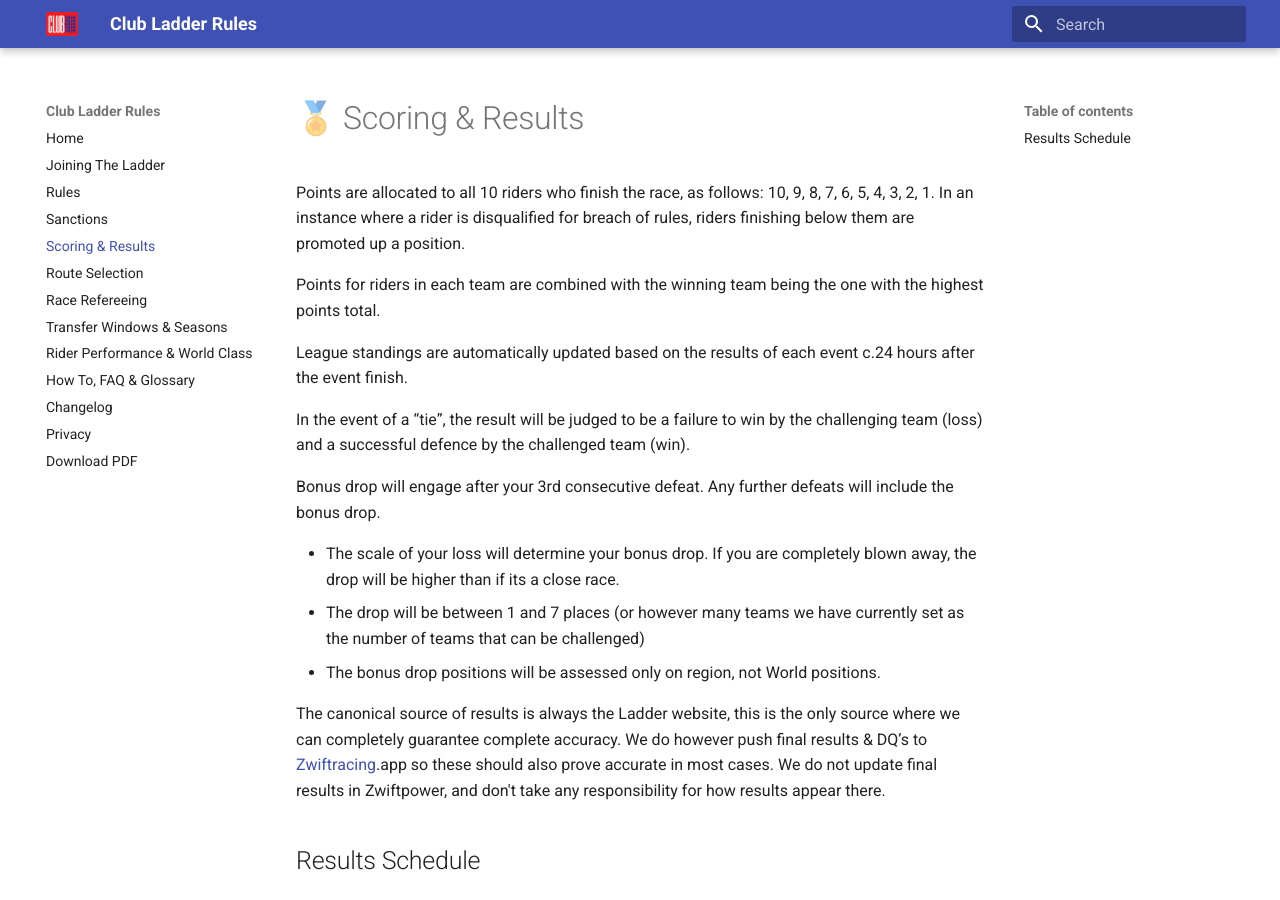
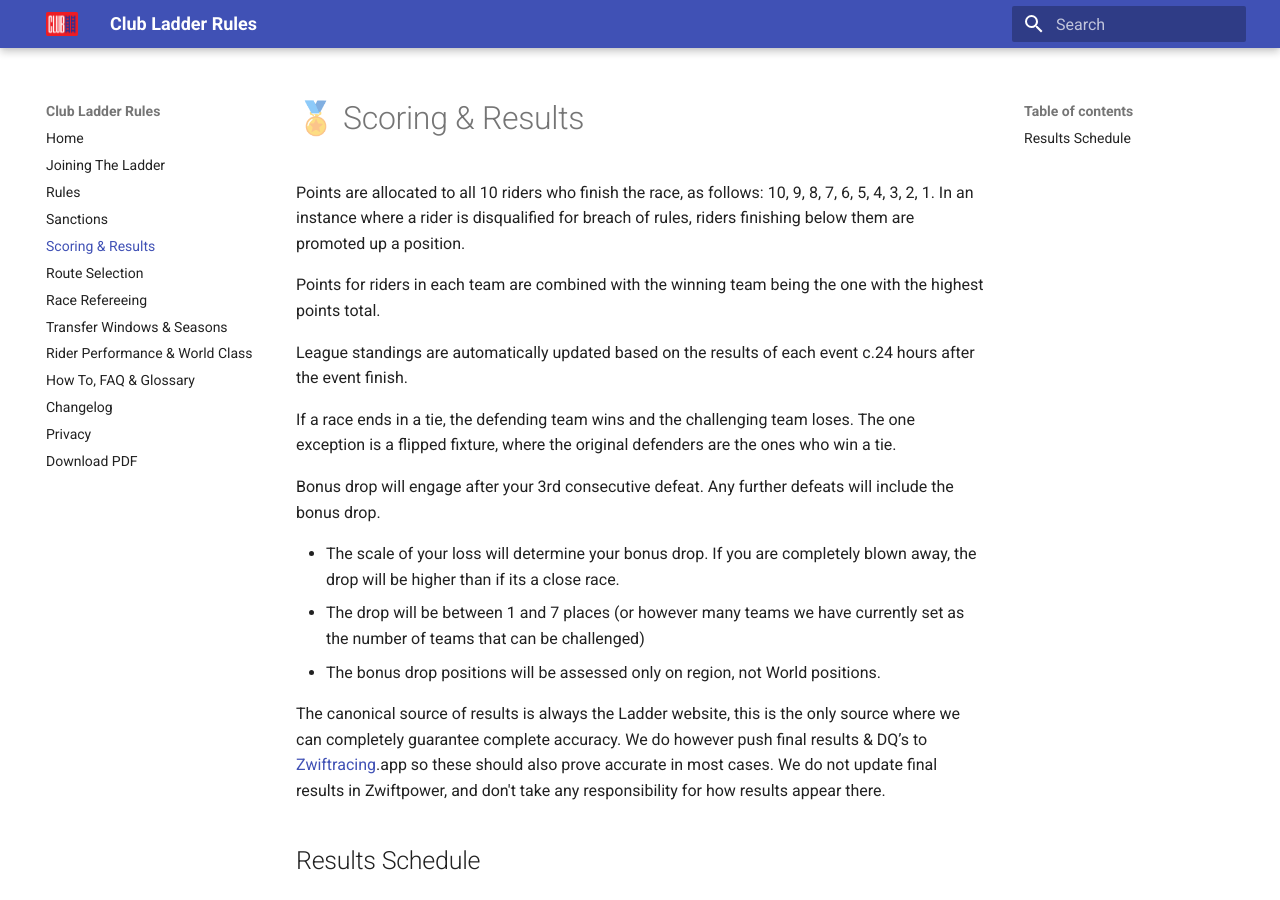
Before and after one commit to gazhay/rules-clubladder, an MkDocs documentation site: the page built from docs/scoring.md, in a window 1280 px wide and 900 px high. Built offline with MkDocs 1.6.1 and Material for MkDocs 9.7.7, drawn with Linux system fonts in a browser that asks for light colours.

Commit message:
Update scoring.md

```diff
--- a/docs/scoring.md
+++ b/docs/scoring.md
@@ -7,7 +7,7 @@ Points for riders in each team are combined with the winning team being the one
 
 League standings are automatically updated based on the results of each event c.24 hours after the event finish.
 
-In the event of a “tie”, the result will be judged to be a failure to win by the challenging team (loss) and a successful defence by the challenged team (win).
+If a race ends in a tie, the defending team wins and the challenging team loses. The one exception is a flipped fixture, where the original defenders are the ones who win a tie.
 
 Bonus drop will engage after your 3rd consecutive defeat. Any further defeats will include the bonus drop.
 
```
